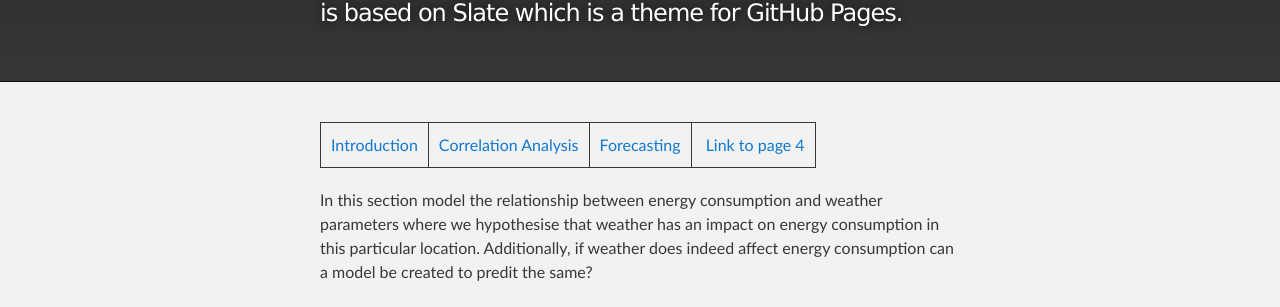
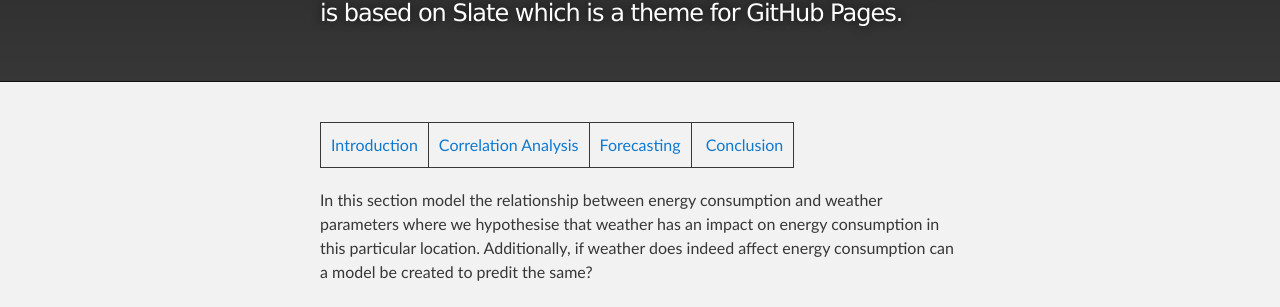
Before and after one commit to dmuiruri/ds_proj, a Jekyll site: the page built from docs/pages/forecasting.md, in a window 1280 px wide. Shown: the part 227-534 px from the top of the page. Built offline with Jekyll 4.4.1, drawn with Linux system fonts in a browser that asks for light colours.

Commit message:
Update forecasting.md

```diff
--- a/docs/pages/forecasting.md
+++ b/docs/pages/forecasting.md
@@ -2,7 +2,7 @@
 layout: default
 ---
 
-[Introduction](./../index.html) | [Correlation Analysis](./../pages/corr_analysis.html) | [Forecasting](./../pages/forecasting.html) | [Link to page 4](./pages/another-page.html)
+[Introduction](./../index.html) | [Correlation Analysis](./../pages/corr_analysis.html) | [Forecasting](./../pages/forecasting.html) | [Conclusion](./../pages/conclusion.html)
 
 In this section model the relationship between energy consumption and weather parameters where we hypothesise that weather has an impact on energy consumption in this particular location. Additionally, if weather does indeed affect energy consumption can a model be created to predit the same?
 
```
